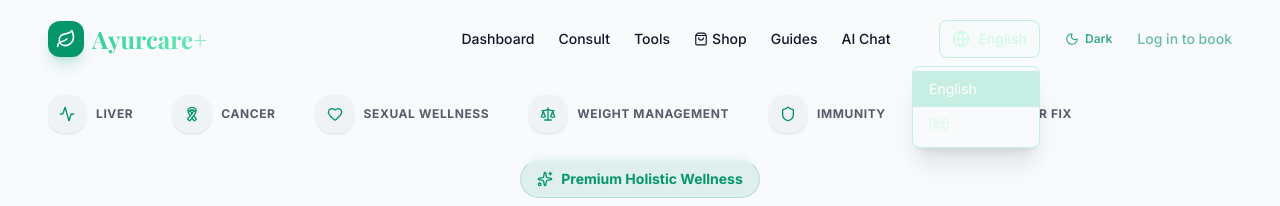
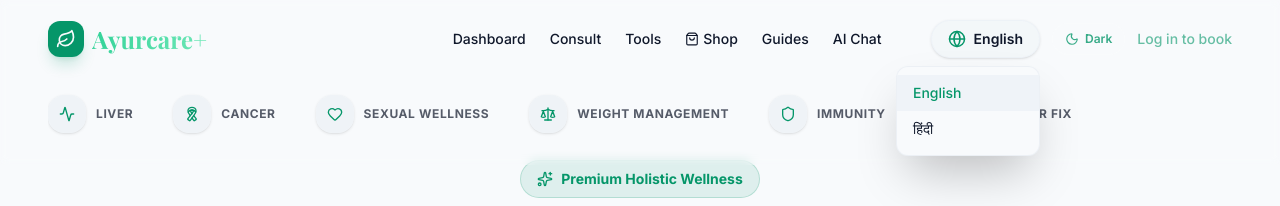
Before and after one commit to Aryan772005/Ayurcare-2-, a React (Vite) app: page / in a window 1280 px wide. Both pictures are taken after a click on the button "English". Shown: the top 206 px of the page. Built offline with nearby package versions, Linux system fonts and the light colour scheme; no server answers; a web font is replaced by a local one.

Commit message:
Fix language switcher contrast

```diff
--- a/src/components/LanguageSwitcher.tsx
+++ b/src/components/LanguageSwitcher.tsx
@@ -36,11 +36,11 @@ export default function LanguageSwitcher() {
     <div className="relative z-50">
       <button
         onClick={() => setIsOpen(!isOpen)}
-        className="flex items-center space-x-2 px-3 py-2 rounded-lg bg-emerald-50/10 hover:bg-emerald-50/20 text-emerald-100 transition-colors border border-emerald-500/20"
+        className="flex items-center space-x-2 px-3 py-1.5 md:px-4 md:py-2 rounded-full bg-moss/20 hover:bg-moss/30 text-cream transition-colors border border-moss/30 shadow-sm"
         aria-label="Switch Language"
       >
-        <Globe size={18} />
-        <span className="text-sm font-medium">{currentLang === 'hi' ? 'हिंदी' : 'English'}</span>
+        <Globe size={18} className="text-emerald-accent border-none" />
+        <span className="text-sm font-semibold">{currentLang === 'hi' ? 'हिंदी' : 'English'}</span>
       </button>
 
       {isOpen && (
@@ -49,16 +49,16 @@ export default function LanguageSwitcher() {
             className="fixed inset-0 z-40"
             onClick={() => setIsOpen(false)}
           />
-          <div className="absolute right-0 mt-2 w-32 bg-forest border border-emerald-500/20 rounded-lg shadow-xl py-1 z-50 overflow-hidden transform origin-top-right transition-all">
+          <div className="absolute right-0 mt-2 w-36 bg-forest border border-moss/50 rounded-xl shadow-2xl py-2 z-50 overflow-hidden transform origin-top-right transition-all">
             <button
               onClick={() => switchLanguage('en')}
-              className={`w-full text-left px-4 py-2 text-sm transition-colors ${currentLang === 'en' ? 'bg-emerald-500/20 text-white' : 'text-emerald-100/70 hover:bg-emerald-50/10 hover:text-white'}`}
+              className={`w-full text-left px-4 py-2 text-sm font-medium transition-colors ${currentLang === 'en' ? 'bg-moss/40 text-emerald-accent' : 'text-cream hover:bg-moss/20 hover:text-emerald-accent'}`}
             >
               English
             </button>
             <button
               onClick={() => switchLanguage('hi')}
-              className={`w-full text-left px-4 py-2 text-sm transition-colors ${currentLang === 'hi' ? 'bg-emerald-500/20 text-white' : 'text-emerald-100/70 hover:bg-emerald-50/10 hover:text-white'}`}
+              className={`w-full text-left px-4 py-2 text-sm font-medium transition-colors ${currentLang === 'hi' ? 'bg-moss/40 text-emerald-accent' : 'text-cream hover:bg-moss/20 hover:text-emerald-accent'}`}
             >
               हिंदी
             </button>
```
